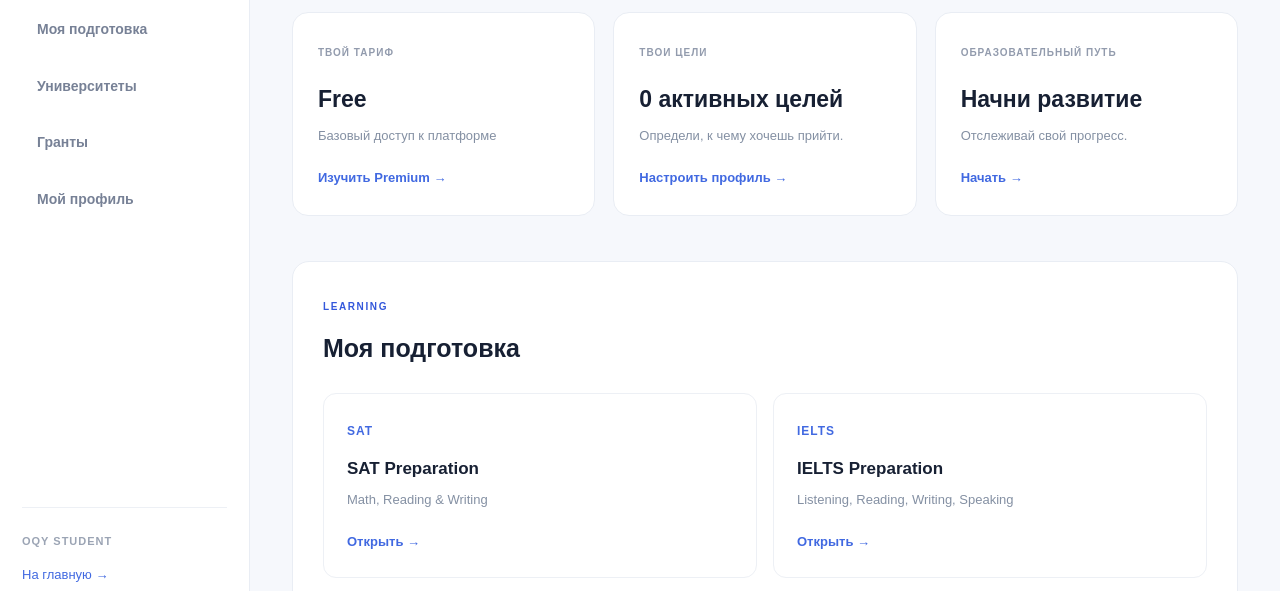
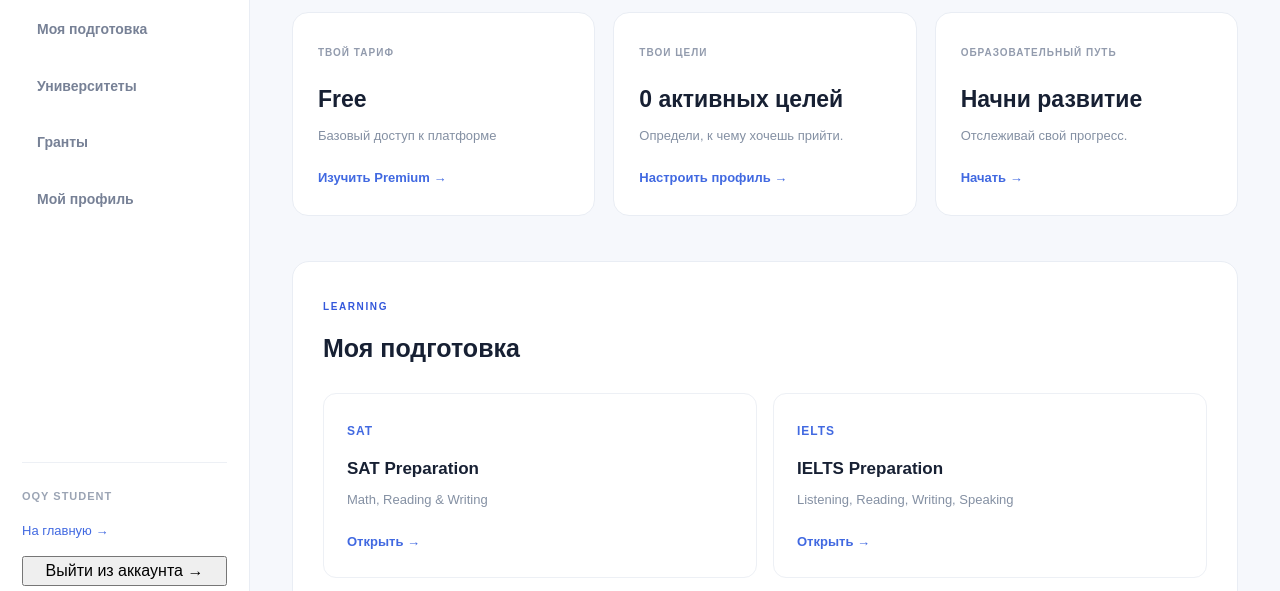
Before and after one commit to Allttooiirr/oqy2, a plain HTML site: page student.html in a window 1280 px wide. Shown: the part 184-775 px from the top of the page. Drawn offline with Linux system fonts and the light colour scheme.

Commit message:
Update student.html

```diff
--- a/student.html
+++ b/student.html
@@ -23,11 +23,19 @@
             <a href="#grants">Гранты</a>
             <a href="#profile">Мой профиль</a>
         </nav>
+<div class="sidebar-bottom">
+    <span>OQY STUDENT</span>
 
-        <div class="sidebar-bottom">
-            <span>OQY STUDENT</span>
-            <a href="index.html">На главную →</a>
-        </div>
+    <a href="index.html">На главную →</a>
+
+    <button
+        type="button"
+        class="logout-button"
+        onclick="OQYStudent.logout()"
+    >
+        Выйти из аккаунта →
+    </button>
+</div>
     </aside>
 
     <main class="student-main">
```
